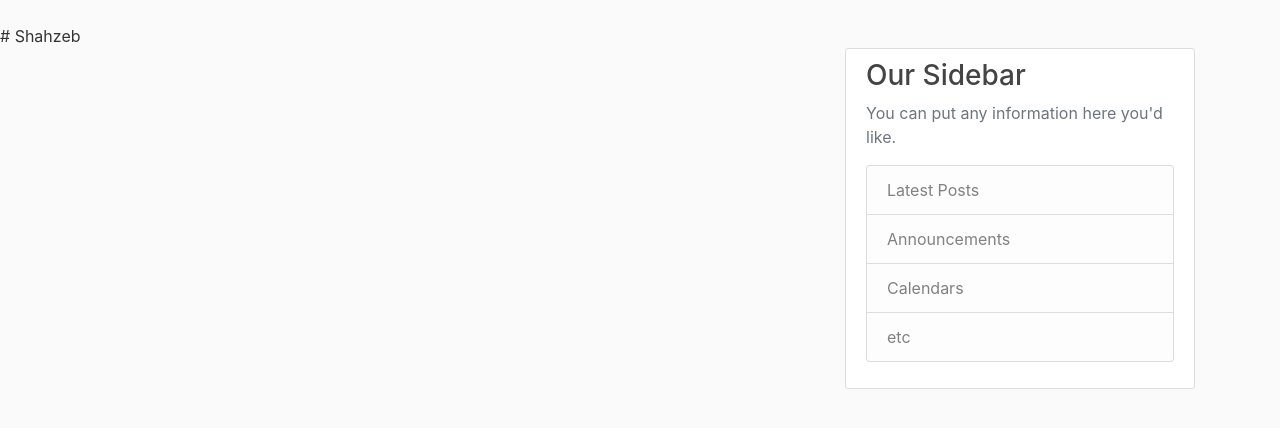
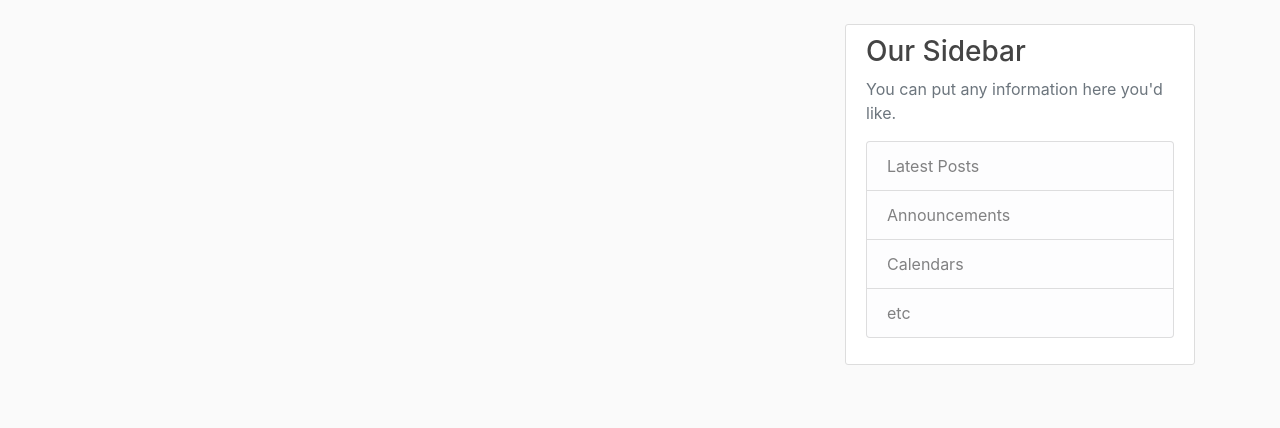
Before and after one commit to Shahzeb999/Blogopedia, a Django app: page / in a window 1280 px wide. Shown: the part 56-484 px from the top of the page. Run offline with Django 3.2, Linux system fonts and the light colour scheme; data that the repository does not hold is empty; some libraries are stand-ins or nearby versions.

Commit message:
Comment deleted

```diff
--- a/blog/templates/blog/base.html
+++ b/blog/templates/blog/base.html
@@ -2,7 +2,7 @@
 <!DOCTYPE html>
 <html>
 <head>
- # Shahzeb
+
     <!-- Required meta tags -->
     <meta charset="utf-8">
     <meta name="viewport" content="width=device-width, initial-scale=1, shrink-to-fit=no">
```
